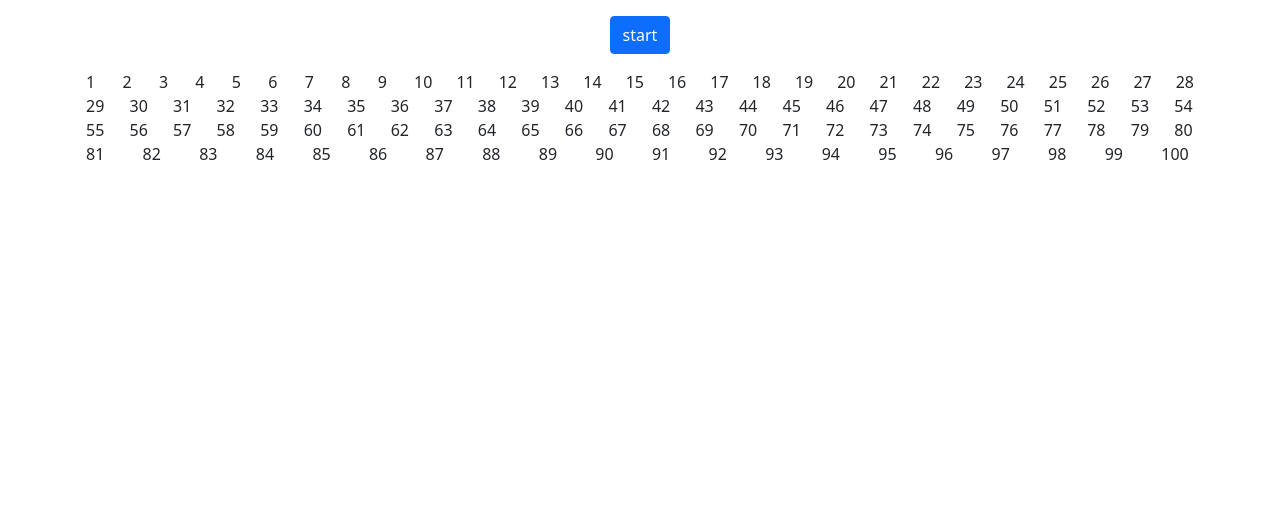
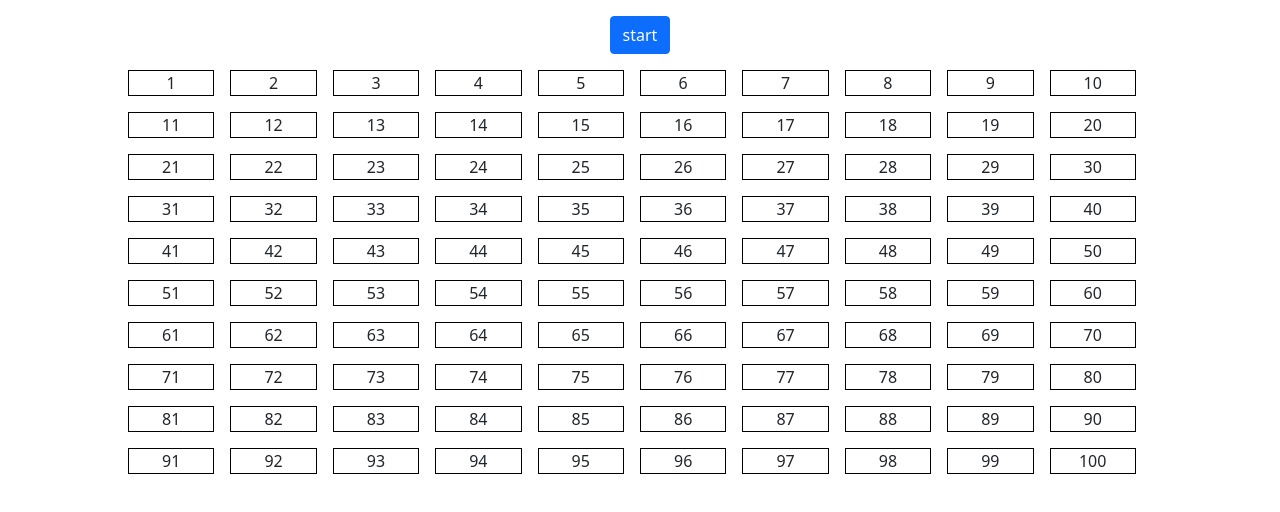
Before and after one commit to sensi-federico/js-campominato-grid, a plain HTML site: page index.html in a window 1280 px wide. Drawn offline with nearby package versions, Linux system fonts and the light colour scheme.

Commit message:
second grid commit

```diff
--- a/assets/css/style.css
+++ b/assets/css/style.css
@@ -0,0 +1,19 @@
+
+.my_container {
+    max-width: 80%;
+    margin: auto;
+}
+
+
+.my_row {
+    display: flex;
+    flex-wrap: wrap;
+    flex-direction: row;
+    gap: 1rem;
+}
+
+.my-col {
+    width: calc( (100% / 10) - 1rem);
+    border: 1px solid black;
+    text-align: center;
+}
--- a/assets/js/main.js
+++ b/assets/js/main.js
@@ -1,23 +1,23 @@
 // Consegna
+
+
 // L'utente clicca su un bottone che genererà una griglia di gioco quadrata.
+// Ogni cella ha un numero progressivo, da 1 a 100.
 
 function start () {
 
-    const rowEl = document.querySelector ('.row');
+    const rowEl = document.querySelector ('.my_row');
 
     for (let i = 1; i <= 100; i++) {
 
-        const markUp = `<div class="col" src="" alt="">${i}</div>`
+        const markUp = `<div class="my-col" src="" alt="">${i}</div>`
         rowEl.insertAdjacentHTML('beforeend', markUp);
     }
-
-
 
 }
 
 start();
 
-// Ogni cella ha un numero progressivo, da 1 a 100.
 // Ci saranno quindi 10 caselle per ognuna delle 10 righe.
 // Quando l'utente clicca su ogni cella, la cella cliccata si colora di azzurro
 // ed emetto un messaggio in console con il numero della cella cliccata.
--- a/index.html
+++ b/index.html
@@ -21,8 +21,8 @@
     <div class="text-center py-3">
         <div class="btn btn-primary">start</div>
     </div>
-    <div class="container" >
-        <div class="row">
+    <div class="my_container" >
+        <div class="my_row">
         </div>
     </div>
 
```
